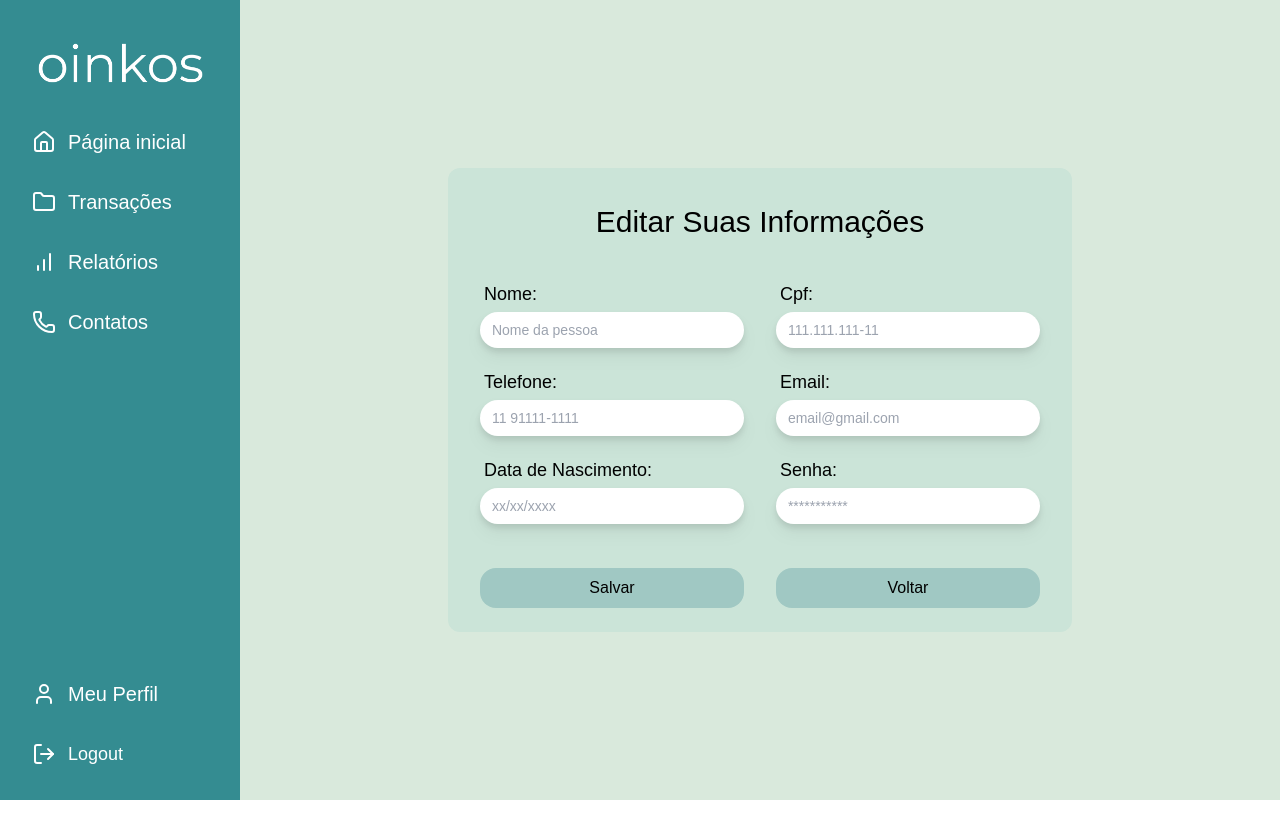
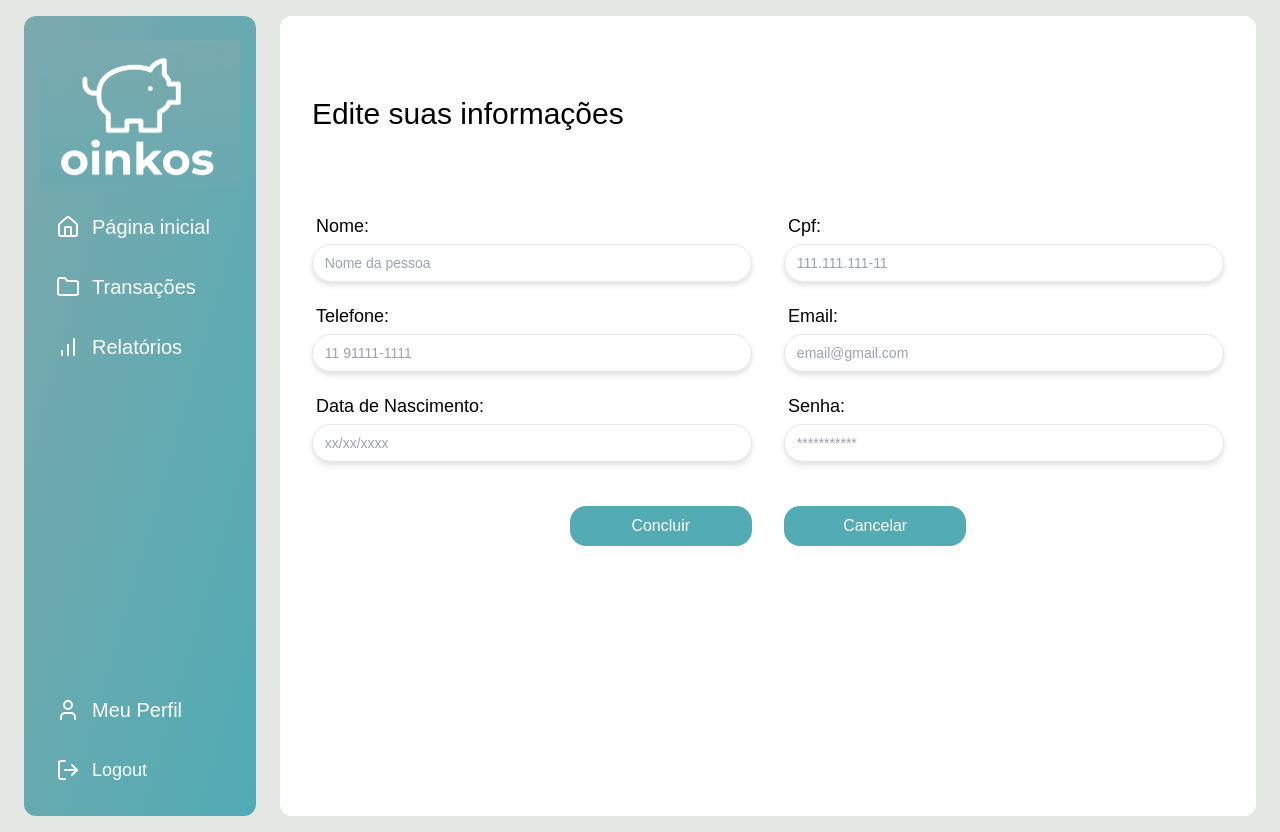
Before and after one commit to oinkos-finance/oinkos-website, a Next.js app: page /editar_perfil in a window 1280 px wide. Before the commit the page ends 800 px from the top, so only its background shows below. Built offline with nearby package versions, Linux system fonts and the light colour scheme.

Commit message:
organiza paleta de cores e altera layout

```diff
--- a/app/(home)/editar_perfil/page.tsx
+++ b/app/(home)/editar_perfil/page.tsx
@@ -2,51 +2,48 @@ import Link from "next/link";
 
 export default function EditarPerfil() {
     return (
-        <div className="bg-[#D9E9DC] w-full min-h-screen flex flex-col gap-8 items-center justify-center py-16">
-            <div className="bg-[#cbe4d8] w-3/4 lg:w-3/5 md:w-9/12 p-6 px-8 rounded-xl">
-                <h2 className="text-black text-center text-3xl mt-3 mb-10">Editar Suas Informações</h2>
-
+        <div className="bg-white w-full min-h-screen flex flex-col gap-10 items-center py-20 px-8 rounded-xl">
+                <h2 className="text-black text-start w-full text-3xl mb-10">Edite suas informações</h2>
                 <form className="flex w-full flex-col items-center justify-center gap-6 md:gap-5">
                     <div className="flex flex-col md:flex-row w-full gap-6 md:gap-6 lg:gap-8 items-center justify-center">
                         <div className="flex flex-col gap-1 w-full md:w-1/2 lg:w-1/2">
                             <label className="text-black text-start md:text-md text-lg pl-1">Nome:</label>
-                            <input name="nome" placeholder=" Nome da pessoa" className="bg-white text-sm p-2 rounded-3xl drop-shadow-lg text-[#051A29]" />
+                            <input name="nome" placeholder=" Nome da pessoa" className="bg-white border text-sm p-2 rounded-3xl drop-shadow-md text-[#051A29]" />
                         </div>
                         <div className="flex flex-col gap-1 w-full md:w-1/2 lg:w-1/2">
                             <label className="text-black md:text-md text-lg pl-1">Cpf:</label>
-                            <input name="cpf" placeholder=" 111.111.111-11" className="bg-white text-sm p-2 rounded-3xl drop-shadow-lg text-[#051A29]" />
+                            <input name="cpf" placeholder=" 111.111.111-11" className="bg-white border text-sm p-2 rounded-3xl drop-shadow-md text-[#051A29]" />
                         </div>
                     </div>
                     <div className="flex flex-col md:flex-row w-full gap-6 md:gap-6 lg:gap-8 items-center justify-center">
                         <div className="flex flex-col gap-1 w-full md:w-1/2 lg:w-1/2">
                             <label className="text-black text-start md:text-md text-lg pl-1">Telefone:</label>
-                            <input name="telefone" placeholder=" 11 91111-1111" className="bg-white text-sm p-2 rounded-3xl drop-shadow-lg text-[#051A29]" />
+                            <input name="telefone" placeholder=" 11 91111-1111" className="bg-white border text-sm p-2 rounded-3xl drop-shadow-md text-[#051A29]" />
                         </div>
                         <div className="flex flex-col gap-1 w-full md:w-1/2 lg:w-1/2">
                             <label className="text-black md:text-md text-lg pl-1">Email:</label>
-                            <input name="email" placeholder=" email@gmail.com" className="bg-white text-sm p-2 rounded-3xl drop-shadow-lg text-[#051A29]" />
+                            <input name="email" placeholder=" email@gmail.com" className="bg-white border text-sm p-2 rounded-3xl drop-shadow-md text-[#051A29]" />
                         </div>
                     </div>
                     <div className="flex flex-col md:flex-row w-full gap-6 md:gap-6 lg:gap-8 items-center justify-center">
                         <div className="flex flex-col gap-1 w-full md:w-1/2 lg:w-1/2">
                             <label className="text-black text-start md:text-md text-lg pl-1">Data de Nascimento:</label>
-                            <input name="dataNascimento" placeholder=" xx/xx/xxxx" className="bg-white text-sm p-2 rounded-3xl drop-shadow-lg text-[#051A29]" />
+                            <input name="dataNascimento" placeholder=" xx/xx/xxxx" className="bg-white border text-sm p-2 rounded-3xl drop-shadow-md text-[#051A29]" />
                         </div>
                         <div className="flex flex-col gap-1 w-full md:w-1/2 lg:w-1/2">
                             <label className="text-black md:text-md text-lg pl-1">Senha:</label>
-                            <input name="senha" placeholder=" ***********" type="password" className="bg-white text-sm p-2 rounded-3xl drop-shadow-lg text-[#051A29]" />
+                            <input name="senha" placeholder=" ***********" type="password" className="bg-white border text-sm p-2 rounded-3xl drop-shadow-md text-[#051A29]" />
                         </div>
                     </div>
                     <div className="flex flex-col md:flex-row gap-3 pt-10 md:pt-6 md:gap-6 lg:gap-8 w-full justify-center items-center">
-                        <button type="submit" className="bg-[#A0C8C3] hover:bg-[#92bdb8] text-black p-2 text-center rounded-2xl w-10/12 md:w-1/2">
-                            Salvar
+                        <button type="submit" className="bg-[#53ABB3] hover:bg-[#4da5ad] text-white p-2 text-center rounded-2xl w-10/12 md:w-1/5">
+                            Concluir
                         </button>
-                        <Link href="/visualizar_perfil" className="bg-[#A0C8C3] hover:bg-[#92bdb8] text-black p-2 rounded-2xl w-10/12 md:w-1/2 text-center">
-                            Voltar
+                        <Link href="/visualizar_perfil" className="bg-[#53ABB3] hover:bg-[#4da5ad] text-white p-2 rounded-2xl w-10/12 md:w-1/5 text-center">
+                            Cancelar
                         </Link>
                     </div>
                 </form>
-            </div>
         </div>
     );
 }
--- a/app/(home)/layout.tsx
+++ b/app/(home)/layout.tsx
@@ -6,9 +6,11 @@ export default function AdminLayout({
     children: React.ReactNode
 }) {
     return(
-        <section className="flex flex-col md:flex-row">
-            <Sidebar/>
+        <section className="w-full bg-[#E5E7E5] flex px-6 py-4 items-center min-h-screen">
+            <section className="w-full flex flex-col md:flex-row items-center gap-6 justify-between">
+                <Sidebar/>
                 {children}
+            </section>
         </section>
 
     )
--- a/app/(home)/visualizar_perfil/page.tsx
+++ b/app/(home)/visualizar_perfil/page.tsx
@@ -3,47 +3,44 @@ import Link from "next/link";
 
 export default function VisualizarPerfil() {
     return (
-        <div className="bg-[#D9E9DC] w-full min-h-screen flex flex-col gap-8 items-center justify-center py-16">
-            <div className="bg-[#cbe4d8] w-3/4 lg:w-3/5 md:w-9/12 p-6 px-8 rounded-xl">
-                <h2 className="text-black text-center text-3xl mt-3 mb-10">Suas Informações</h2>
+        <div className="bg-white w-full min-h-screen flex flex-col gap-10 items-center py-20 px-8 rounded-xl">
+                <h2 className="text-black text-start w-full text-3xl mb-10">Meu Perfil</h2>
 
                 <div className="flex w-full flex-col items-center justify-center gap-6 md:gap-5">
                     <div className="flex flex-col md:flex-row w-full gap-6 md:gap-6 lg:gap-8 items-center justify-center">
                         <div className="flex flex-col gap-1 w-full md:w-1/2 lg:w-1/2">
                             <label className="text-black text-start md:text-md text-lg pl-1">Nome:</label>
-                            <input name="nome" placeholder=" Nome da pessoa" className="bg-white text-sm p-2 rounded-3xl drop-shadow-lg text-[#051A29]" />
+                            <input name="nome" placeholder=" Nome da pessoa" className="bg-white border text-sm p-2 rounded-3xl drop-shadow-md text-[#051A29]" />
                         </div>
                         <div className="flex flex-col gap-1 w-full md:w-1/2 lg:w-1/2">
                             <label className="text-black md:text-md text-lg pl-1">Cpf:</label>
-                            <input name="nome" placeholder=" 111.111.111-11" className="bg-white text-sm p-2 rounded-3xl drop-shadow-lg text-[#051A29]" />
+                            <input name="nome" placeholder=" 111.111.111-11" className="bg-white border text-sm p-2 rounded-3xl drop-shadow-md text-[#051A29]" />
                         </div>
                     </div>
                     <div className="flex flex-col md:flex-row w-full gap-6 md:gap-6 lg:gap-8 items-center justify-center">
                         <div className="flex flex-col gap-1 w-full md:w-1/2 lg:w-1/2">
                             <label className="text-black text-start md:text-md text-lg pl-1">Telefone:</label>
-                            <input name="nome" placeholder=" 11 91111-1111" className="bg-white text-sm p-2 rounded-3xl drop-shadow-lg text-[#051A29]" />
+                            <input name="nome" placeholder=" 11 91111-1111" className="bg-white border text-sm p-2 rounded-3xl drop-shadow-md text-[#051A29]" />
                         </div>
                         <div className="flex flex-col gap-1 w-full md:w-1/2 lg:w-1/2">
                             <label className="text-black md:text-md text-lg pl-1">Email:</label>
-                            <input name="nome" placeholder=" email@gmail.com" className="bg-white text-sm p-2 rounded-3xl drop-shadow-lg text-[#051A29]" />
+                            <input name="nome" placeholder=" email@gmail.com" className="bg-white border text-sm p-2 rounded-3xl drop-shadow-md text-[#051A29]" />
                         </div>
                     </div>
                     <div className="flex flex-col md:flex-row w-full gap-6 md:gap-6 lg:gap-8 items-center justify-center">
                         <div className="flex flex-col gap-1 w-full md:w-1/2 lg:w-1/2">
                             <label className="text-black text-start md:text-md text-lg pl-1">Data de Nascimento:</label>
-                            <input name="nome" placeholder=" xx/xx/xxxx" className="bg-white text-sm p-2 rounded-3xl drop-shadow-lg text-[#051A29]" />
+                            <input name="nome" placeholder=" xx/xx/xxxx" className="bg-white border text-sm p-2 rounded-3xl drop-shadow-md text-[#051A29]" />
                         </div>
                         <div className="flex flex-col gap-1 w-full md:w-1/2 lg:w-1/2">
                             <label className="text-black md:text-md text-lg pl-1">Senha:</label>
-                            <input name="nome" placeholder=" ***********" className="bg-white text-sm p-2 rounded-3xl drop-shadow-lg text-[#051A29]" />
+                            <input name="nome" placeholder=" ***********" className="bg-white border text-sm p-2 rounded-3xl drop-shadow-md text-[#051A29]" />
                         </div>
                     </div>
                 </div>
                 <div className="flex flex-col md:flex-row gap-3 mt-5 md:pt-6 md:gap-6 lg:gap-8 w-full justify-center items-center">
-                    <Link href="/editar_perfil" className="bg-[#A0C8C3] hover:bg-[#92bdb8] text-black p-2 text-center rounded-2xl w-10/12 md:w-1/2">Editar Perfil</Link>
-                    <Link href="/pagina_inicial" className="bg-[#A0C8C3] hover:bg-[#92bdb8] text-black p-2 rounded-2xl w-10/12 md:w-1/2 text-center">Voltar</Link>
+                    <Link href="/editar_perfil" className="bg-[#53ABB3] hover:bg-[#4da5ad] text-white p-2 text-center rounded-2xl w-9/12 md:w-1/4">Editar</Link>
                 </div>
-            </div>
         </div>
     );
 }
--- a/components/sidebar/sidebar.tsx
+++ b/components/sidebar/sidebar.tsx
@@ -1,12 +1,12 @@
 import Link from "next/link";
-import { Home, BarChart, User, LogOut, Folder, Phone } from "lucide-react";
+import { Home, BarChart, User, LogOut, Folder} from "lucide-react";
 import Image from "next/image";
 
 export default function Sidebar() {
     return (
-        <div className="bg-[#348c91] text-white w-72 min-h-screen flex flex-col justify-between py-6 px-4">
+        <div className="bg-gradient-to-br from-[#7ca9ad] to-[#51abb4] text-white w-72 min-h-screen rounded-xl flex flex-col justify-between py-6 px-4">
             <div className="flex flex-col gap-4">
-                <Image src="/SidebarOinkos.png" alt="logo" width={250} height={250} />
+                <Image src="/LoginOinkos.png" alt="logo" width={250} height={250} />
                 <Link href="/pagina_inicial" className="hover:bg-[#2c7a7e] text-xl py-2 px-4 rounded-md flex items-center gap-3">
                     <Home /> Página inicial
                 </Link>
@@ -15,9 +15,6 @@ export default function Sidebar() {
                 </Link>
                 <Link href="/relatorios" className="hover:bg-[#2c7a7e] text-xl py-2 px-4 rounded-md flex items-center gap-3">
                     <BarChart /> Relatórios
-                </Link>
-                <Link href="/contatos" className="hover:bg-[#2c7a7e] text-xl py-2 px-4 rounded-md flex items-center gap-3">
-                    <Phone /> Contatos
                 </Link>
             </div>
             <div className="flex flex-col gap-4">
--- a/package.json
+++ b/package.json
@@ -10,7 +10,8 @@
   },
   "dependencies": {
     "lucide-react": "^0.468.0",
-    "next": "15.0.4",
+    "next": "^15.0.5",
+    "oinkos": "file:",
     "react": "^19.0.0",
     "react-dom": "^19.0.0"
   },
```
Also changed, not shown: app/cadastro/page.tsx (+11 -11 lines), app/page.tsx (+6 -6 lines), public/LoginOinkos.png, 1 other file (tests, documents, lock files or other folders).
